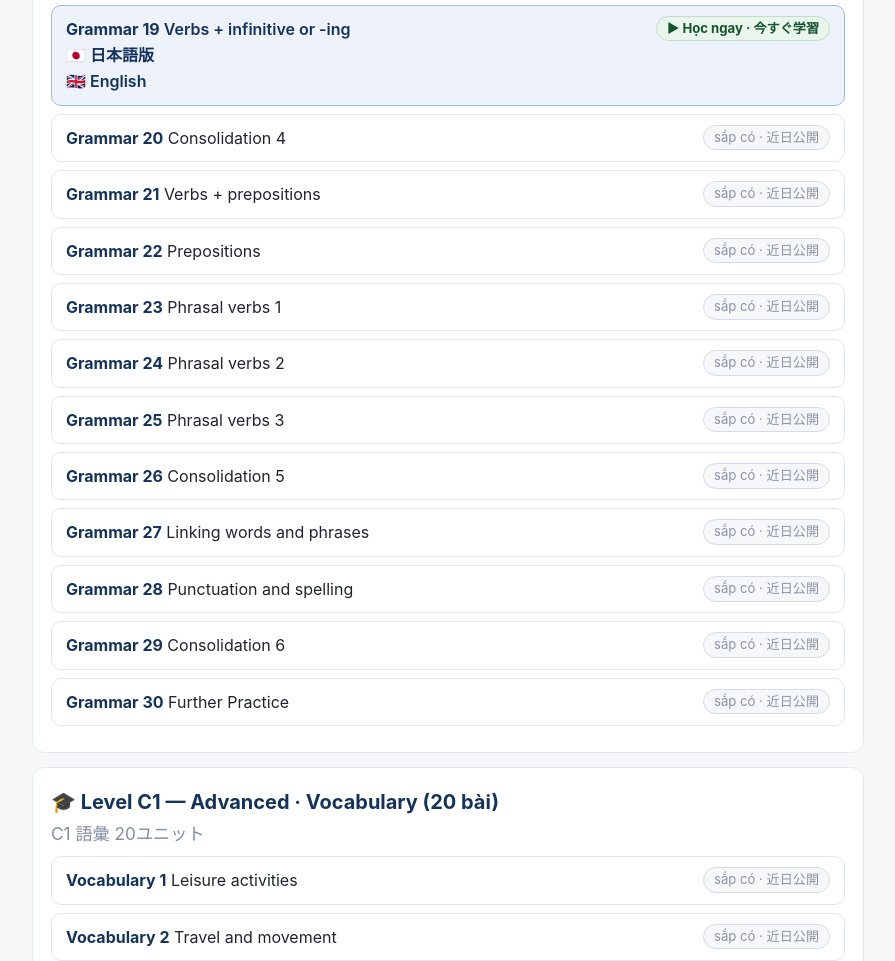
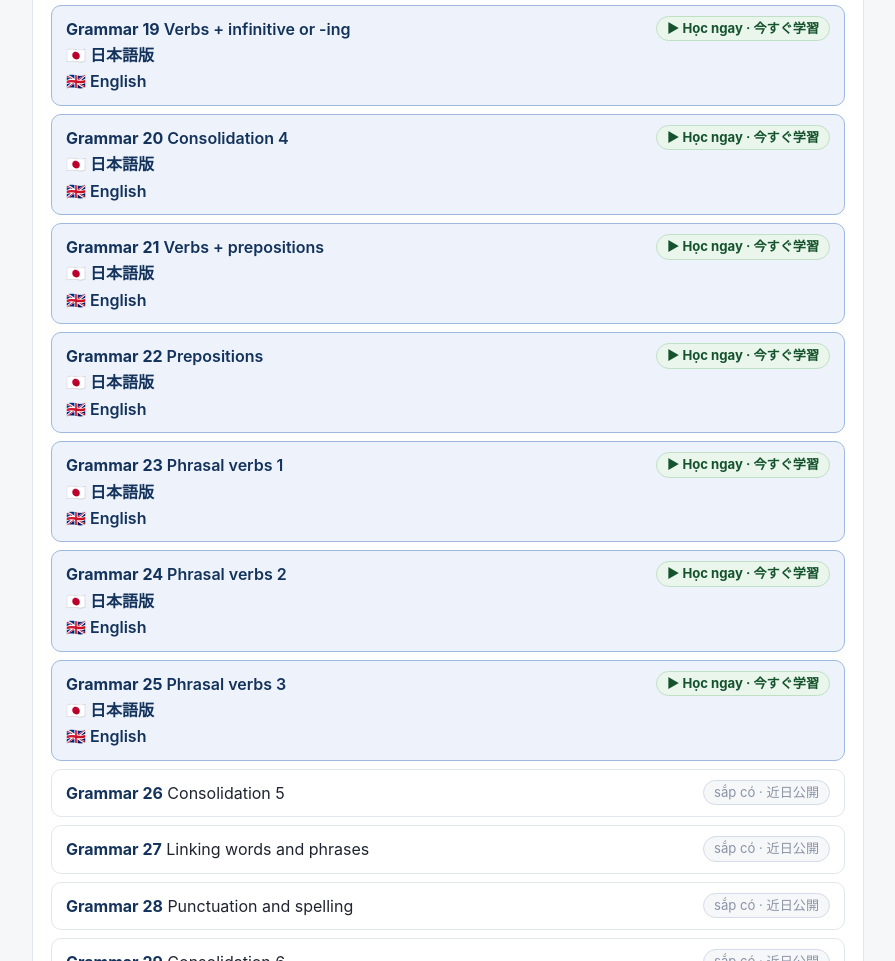
Before and after one commit to vinhnd2026/ENGLISH, a plain HTML site: page index.html in a window 1280 px wide. Shown: the part 9217-10178 px from the top of the page, without its empty margins (192-1087 px from the left). Drawn offline with Linux system fonts and the light colour scheme.

Commit message:
Index: activate C1 Grammar 20-25

```diff
--- a/index.html
+++ b/index.html
@@ -140,12 +140,12 @@ header.top .jp{color:#bcd2ee}
 <li class="active"><a href="advanced/Adv-Grammar-17-Articles.html"><span class="unit">Grammar 17</span> <span class="t">Articles</span> <span class="badge on">▶ Học ngay · <span lang="ja">今すぐ学習</span></span></a> <a href="advanced/Adv-Grammar-17-Articles-JP.html">🇯🇵 日本語版</a> <a href="advanced/Adv-Grammar-17-Articles-EN.html">🇬🇧 English</a></li>
 <li class="active"><a href="advanced/Adv-Grammar-18-Relative-Non-Finite-Clauses.html"><span class="unit">Grammar 18</span> <span class="t">Relative and non-finite clauses</span> <span class="badge on">▶ Học ngay · <span lang="ja">今すぐ学習</span></span></a> <a href="advanced/Adv-Grammar-18-Relative-Non-Finite-Clauses-JP.html">🇯🇵 日本語版</a> <a href="advanced/Adv-Grammar-18-Relative-Non-Finite-Clauses-EN.html">🇬🇧 English</a></li>
 <li class="active"><a href="advanced/Adv-Grammar-19-Verbs-Infinitive-Ing.html"><span class="unit">Grammar 19</span> <span class="t">Verbs + infinitive or -ing</span> <span class="badge on">▶ Học ngay · <span lang="ja">今すぐ学習</span></span></a> <a href="advanced/Adv-Grammar-19-Verbs-Infinitive-Ing-JP.html">🇯🇵 日本語版</a> <a href="advanced/Adv-Grammar-19-Verbs-Infinitive-Ing-EN.html">🇬🇧 English</a></li>
-<li><span class="unit">Grammar 20</span> <span class="t">Consolidation 4</span> <span class="badge">sắp có · <span lang="ja">近日公開</span></span></li>
-<li><span class="unit">Grammar 21</span> <span class="t">Verbs + prepositions</span> <span class="badge">sắp có · <span lang="ja">近日公開</span></span></li>
-<li><span class="unit">Grammar 22</span> <span class="t">Prepositions</span> <span class="badge">sắp có · <span lang="ja">近日公開</span></span></li>
-<li><span class="unit">Grammar 23</span> <span class="t">Phrasal verbs 1</span> <span class="badge">sắp có · <span lang="ja">近日公開</span></span></li>
-<li><span class="unit">Grammar 24</span> <span class="t">Phrasal verbs 2</span> <span class="badge">sắp có · <span lang="ja">近日公開</span></span></li>
-<li><span class="unit">Grammar 25</span> <span class="t">Phrasal verbs 3</span> <span class="badge">sắp có · <span lang="ja">近日公開</span></span></li>
+<li class="active"><a href="advanced/Adv-Grammar-20-Consolidation-4.html"><span class="unit">Grammar 20</span> <span class="t">Consolidation 4</span> <span class="badge on">▶ Học ngay · <span lang="ja">今すぐ学習</span></span></a> <a href="advanced/Adv-Grammar-20-Consolidation-4-JP.html">🇯🇵 日本語版</a> <a href="advanced/Adv-Grammar-20-Consolidation-4-EN.html">🇬🇧 English</a></li>
+<li class="active"><a href="advanced/Adv-Grammar-21-Verbs-Prepositions.html"><span class="unit">Grammar 21</span> <span class="t">Verbs + prepositions</span> <span class="badge on">▶ Học ngay · <span lang="ja">今すぐ学習</span></span></a> <a href="advanced/Adv-Grammar-21-Verbs-Prepositions-JP.html">🇯🇵 日本語版</a> <a href="advanced/Adv-Grammar-21-Verbs-Prepositions-EN.html">🇬🇧 English</a></li>
+<li class="active"><a href="advanced/Adv-Grammar-22-Prepositions.html"><span class="unit">Grammar 22</span> <span class="t">Prepositions</span> <span class="badge on">▶ Học ngay · <span lang="ja">今すぐ学習</span></span></a> <a href="advanced/Adv-Grammar-22-Prepositions-JP.html">🇯🇵 日本語版</a> <a href="advanced/Adv-Grammar-22-Prepositions-EN.html">🇬🇧 English</a></li>
+<li class="active"><a href="advanced/Adv-Grammar-23-Phrasal-Verbs-1.html"><span class="unit">Grammar 23</span> <span class="t">Phrasal verbs 1</span> <span class="badge on">▶ Học ngay · <span lang="ja">今すぐ学習</span></span></a> <a href="advanced/Adv-Grammar-23-Phrasal-Verbs-1-JP.html">🇯🇵 日本語版</a> <a href="advanced/Adv-Grammar-23-Phrasal-Verbs-1-EN.html">🇬🇧 English</a></li>
+<li class="active"><a href="advanced/Adv-Grammar-24-Phrasal-Verbs-2.html"><span class="unit">Grammar 24</span> <span class="t">Phrasal verbs 2</span> <span class="badge on">▶ Học ngay · <span lang="ja">今すぐ学習</span></span></a> <a href="advanced/Adv-Grammar-24-Phrasal-Verbs-2-JP.html">🇯🇵 日本語版</a> <a href="advanced/Adv-Grammar-24-Phrasal-Verbs-2-EN.html">🇬🇧 English</a></li>
+<li class="active"><a href="advanced/Adv-Grammar-25-Phrasal-Verbs-3.html"><span class="unit">Grammar 25</span> <span class="t">Phrasal verbs 3</span> <span class="badge on">▶ Học ngay · <span lang="ja">今すぐ学習</span></span></a> <a href="advanced/Adv-Grammar-25-Phrasal-Verbs-3-JP.html">🇯🇵 日本語版</a> <a href="advanced/Adv-Grammar-25-Phrasal-Verbs-3-EN.html">🇬🇧 English</a></li>
 <li><span class="unit">Grammar 26</span> <span class="t">Consolidation 5</span> <span class="badge">sắp có · <span lang="ja">近日公開</span></span></li>
 <li><span class="unit">Grammar 27</span> <span class="t">Linking words and phrases</span> <span class="badge">sắp có · <span lang="ja">近日公開</span></span></li>
 <li><span class="unit">Grammar 28</span> <span class="t">Punctuation and spelling</span> <span class="badge">sắp có · <span lang="ja">近日公開</span></span></li>
```
